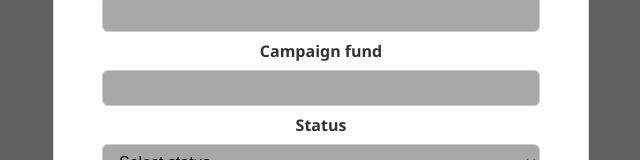
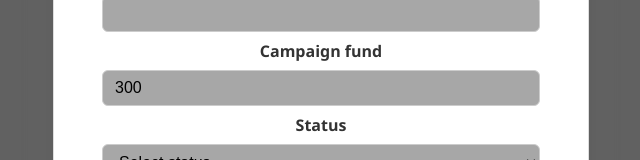
Before and after one commit to FaberNiko/Campaign, a React (Vite) app in the folder campaign-app/: page / in a window 1280 px wide. Both pictures are taken after a click on the button "ADD CAMPAIGN". Shown: the part 303-463 px from the top of the page, without its empty margins (319-959 px from the left). Built offline with nearby package versions, Linux system fonts and the light colour scheme.

Commit message:
Added fund calculation logic

```diff
--- a/campaign-app/src/App.jsx
+++ b/campaign-app/src/App.jsx
@@ -13,6 +13,7 @@ function App() {
 
 	const handleAddCampaign = newCampaign => {
 		setCampaigns([...campaigns, newCampaign]);
+		setFund(prev => prev - newCampaign.bid)
 		console.log("Added campaign", newCampaign);
 	};
 
@@ -20,11 +21,11 @@ function App() {
 		<div className="content">
 			<h1>Campaign Panel</h1>
 			<p>Active fund: {fund.toFixed(2)}E</p>
-			<CampaignList campaigns={campaigns} onOpenModal={openModal} />
+			<CampaignList campaigns={campaigns} onOpenModal={openModal} activeFund = {fund}/>
 			{isModalOpen && (
 				<div className="modal-backdrop">
 					<div className="modal">
-						<CampaignForm onAdd={handleAddCampaign} onCloseModal = {closeModal} />
+						<CampaignForm onAdd={handleAddCampaign} onCloseModal = {closeModal} activeFund = {fund}/>
 					</div>
 				</div>
 			)}
--- a/campaign-app/src/components/CampaignForm.jsx
+++ b/campaign-app/src/components/CampaignForm.jsx
@@ -2,7 +2,7 @@ import React, { useState } from "react";
 import { KeywordSelect } from "./KeywordSelect";
 import "../styles/CampaignForm.scss";
 
-export const CampaignForm = ({ onAdd, onCloseModal }) => {
+export const CampaignForm = ({ onAdd, onCloseModal, activeFund }) => {
 	const [keywords, setKeywords] = useState([]);
 	const [bid, setBid] = useState("");
 	const [fund, setFund] = useState("");
@@ -54,6 +54,7 @@ export const CampaignForm = ({ onAdd, onCloseModal }) => {
 				<input
 					type="number"
 					min="0.1"
+					max={activeFund}
 					step="any"
 					value={bid}
 					onChange={e => setBid(e.target.value)}
@@ -63,8 +64,7 @@ export const CampaignForm = ({ onAdd, onCloseModal }) => {
 				<label>Campaign fund</label>
 				<input
 					type="number"
-					value={fund}
-					onChange={e => setFund(e.target.value)}
+					value={activeFund}
 					required
 				/>
 
--- a/campaign-app/src/components/CampaignList.jsx
+++ b/campaign-app/src/components/CampaignList.jsx
@@ -1,7 +1,7 @@
 import React, { useState } from "react";
 import "../styles/CampaignList.scss";
 
-export const CampaignList = ({ campaigns, onOpenModal }) => {
+export const CampaignList = ({ campaigns, onOpenModal, activeFund }) => {
 
 
 	return (
@@ -29,8 +29,7 @@ export const CampaignList = ({ campaigns, onOpenModal }) => {
 							<tr key={index}>
 								<td data-label="Name">{c.name}</td>
 								<td data-label="Keywords">{c.keywords.join(", ")}</td>
-								<td data-label="Bid">{c.bid}</td>
-								<td data-label="Fund">{c.fund} E</td>
+								<td data-label="Bid">{c.bid} E</td>
 								<td data-label="Radius">{c.radius} km</td>
 								<td data-label="Status">{c.status}</td>
 							</tr>
```
